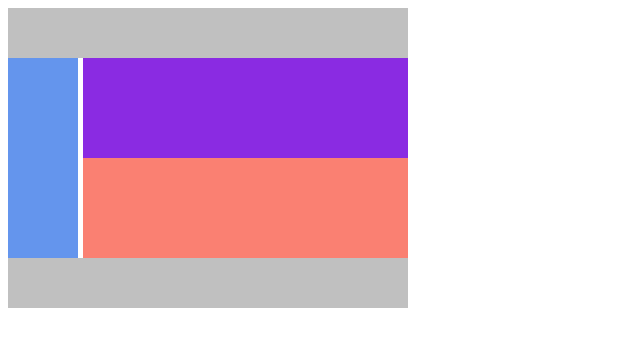
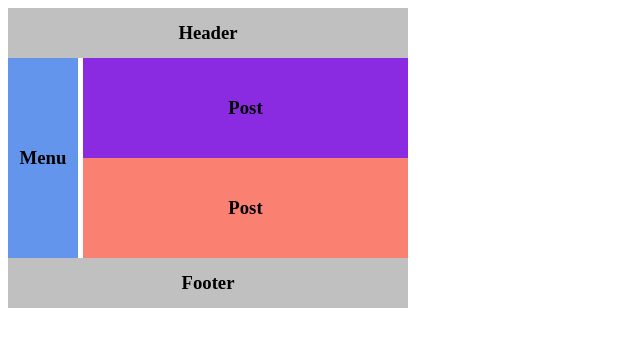
Before and after one commit to andriisyrotei/html-css, a plain HTML site: page lesson3/homework/2-1/index.html in a window 1280 px wide. Shown: the whole page, without its empty margins (0-640 px from the left). Drawn offline with Linux system fonts and the light colour scheme.

Commit message:
homework

```diff
--- a/lesson3/homework/2-1/index.html
+++ b/lesson3/homework/2-1/index.html
@@ -10,17 +10,15 @@
 </head>
 <body>
 <div class="container">
-    <div class="header"></div>
+    <div class="header"><h3>Header</h3></div>
     <div class="content">
-        <div class="menu"></div>
+        <div class="menu"><h3>Menu</h3></div>
         <div class="post">
-            <div class="post1">
-<!--                <h3>Post</h3>-->
-            </div>
-            <div class="post2"></div>
+            <div class="post1"><h3>Post</h3></div>
+            <div class="post2"><h3>Post</h3></div>
         </div>
     </div>
-    <div class="footer"></div>
+    <div class="footer"><h3>Footer</h3></div>
 </div>
 
 </body>
--- a/lesson3/homework/2-1/style.css
+++ b/lesson3/homework/2-1/style.css
@@ -10,6 +10,9 @@
     width: 400px;
     height: 50px;
     background: silver;
+    display: flex;
+    justify-content: center;
+    align-items: center;
 }
 
 .content{
@@ -23,12 +26,18 @@
 .menu{
     width: 75px;
     background: cornflowerblue;
+    display: flex;
+    justify-content: center;
+    align-items: center;
 }
 
 .post1{
     width: 325px;
     height: 100px;
     background: blueviolet;
+    display: flex;
+    justify-content: center;
+    align-items: center;
     /*margin: 0 0 5px 5px;*/
 }
 
@@ -36,10 +45,20 @@
     width: 325px;
     height: 100px;
     background: salmon;
+    display: flex;
+    justify-content: center;
+    align-items: center;
     /*margin: 0 0 0 5px;*/
 }
 .footer {
     width: 400px;
     height: 50px;
     background: silver;
+    display: flex;
+    justify-content: center;
+    align-items: center;
 }
+
+h3{
+    margin: 0;
+}
```
